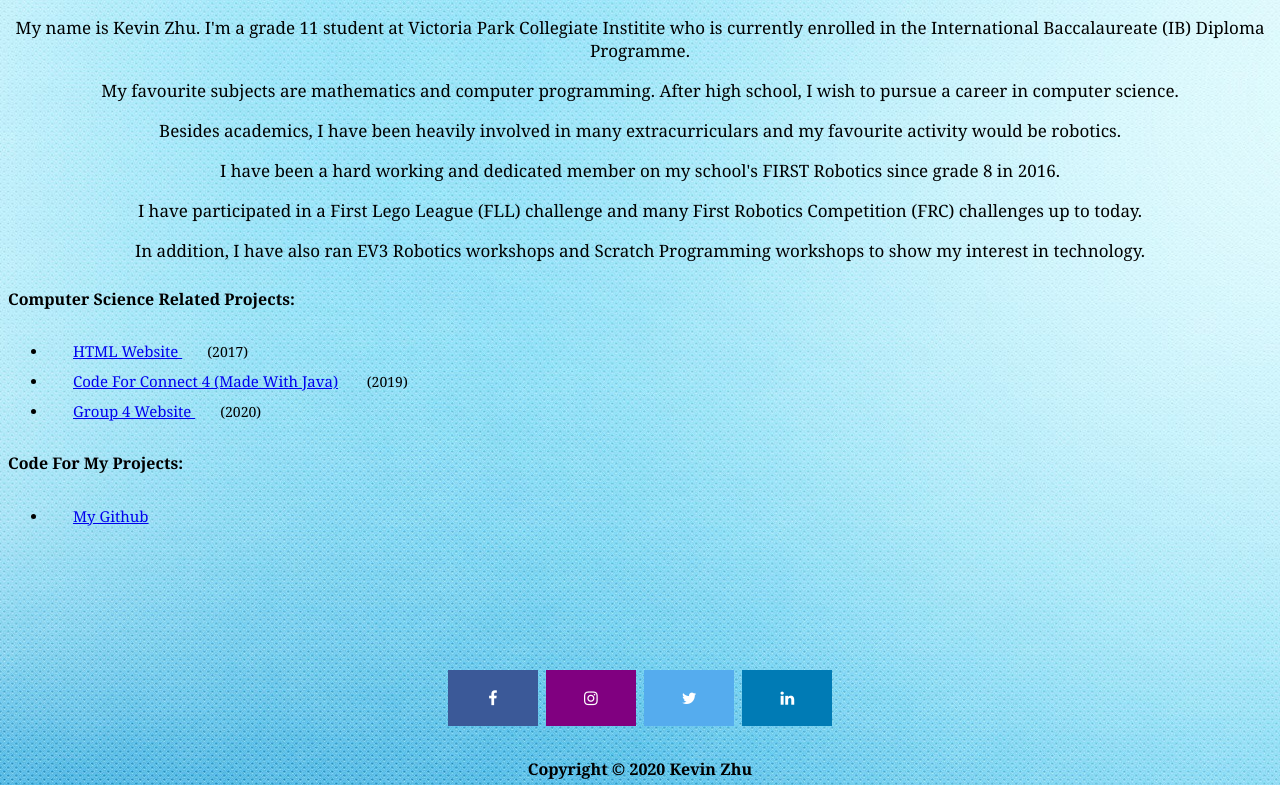
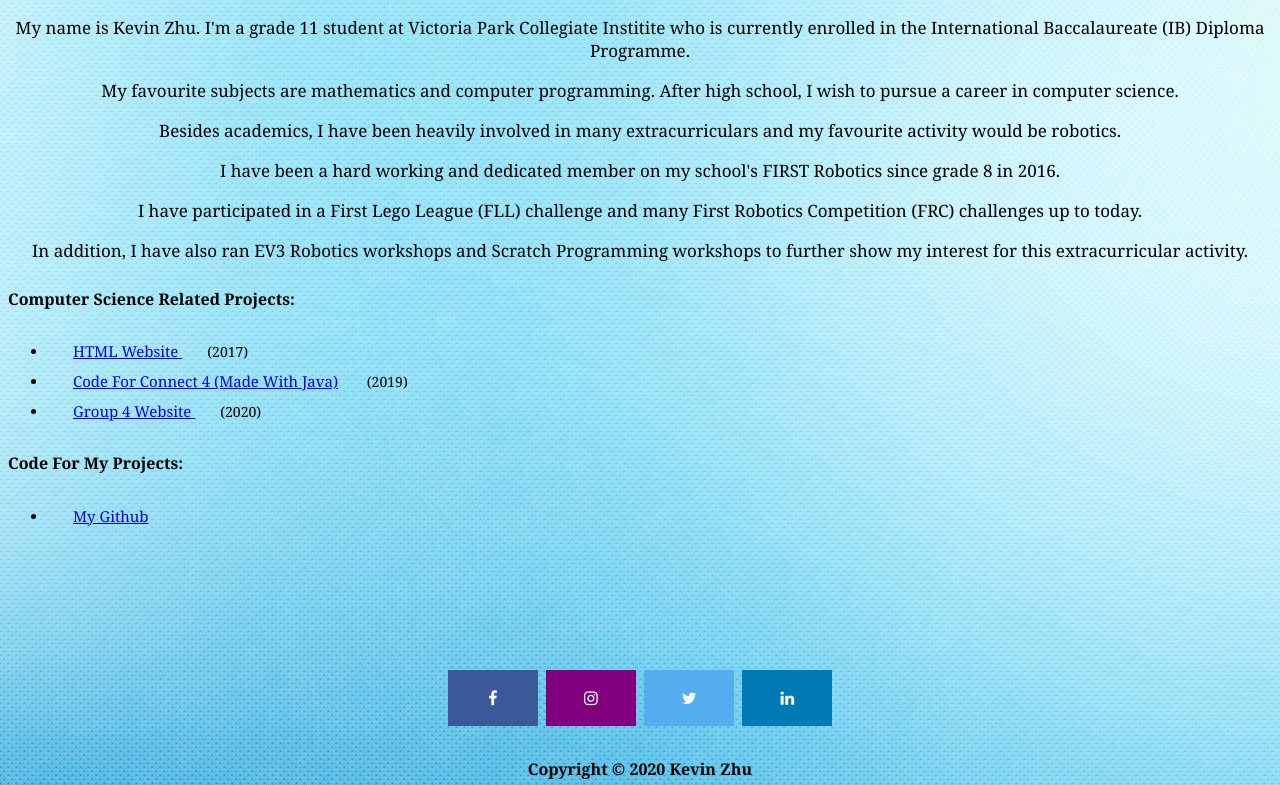
Before and after one commit to Designer777/KevinZhu, a plain HTML site: page index.html in a window 1280 px wide. Shown: the part 146-931 px from the top of the page. Drawn offline with Linux system fonts and the light colour scheme.

Commit message:
Add files via upload

```diff
--- a/index.html
+++ b/index.html
@@ -23,7 +23,7 @@
     <p> Besides academics, I have been heavily involved in many extracurriculars and my favourite activity would be robotics. </p>
     <p> I have been a hard working and dedicated member on my school's FIRST Robotics since grade 8 in 2016. </p>
     <p> I have participated in a First Lego League (FLL) challenge and many First Robotics Competition (FRC) challenges up to today. </p>
-    <p> In addition, I have also ran EV3 Robotics workshops and Scratch Programming workshops to show my interest in technology.</p>
+    <p> In addition, I have also ran EV3 Robotics workshops and Scratch Programming workshops to further show my interest for this extracurricular activity.</p>
   <h4> Computer Science Related Projects: </h4>
     <ul>
       <li> <a href = "https://zhukhy.github.io/home/index.html"> HTML Website </a>  (2017) </li>
```
